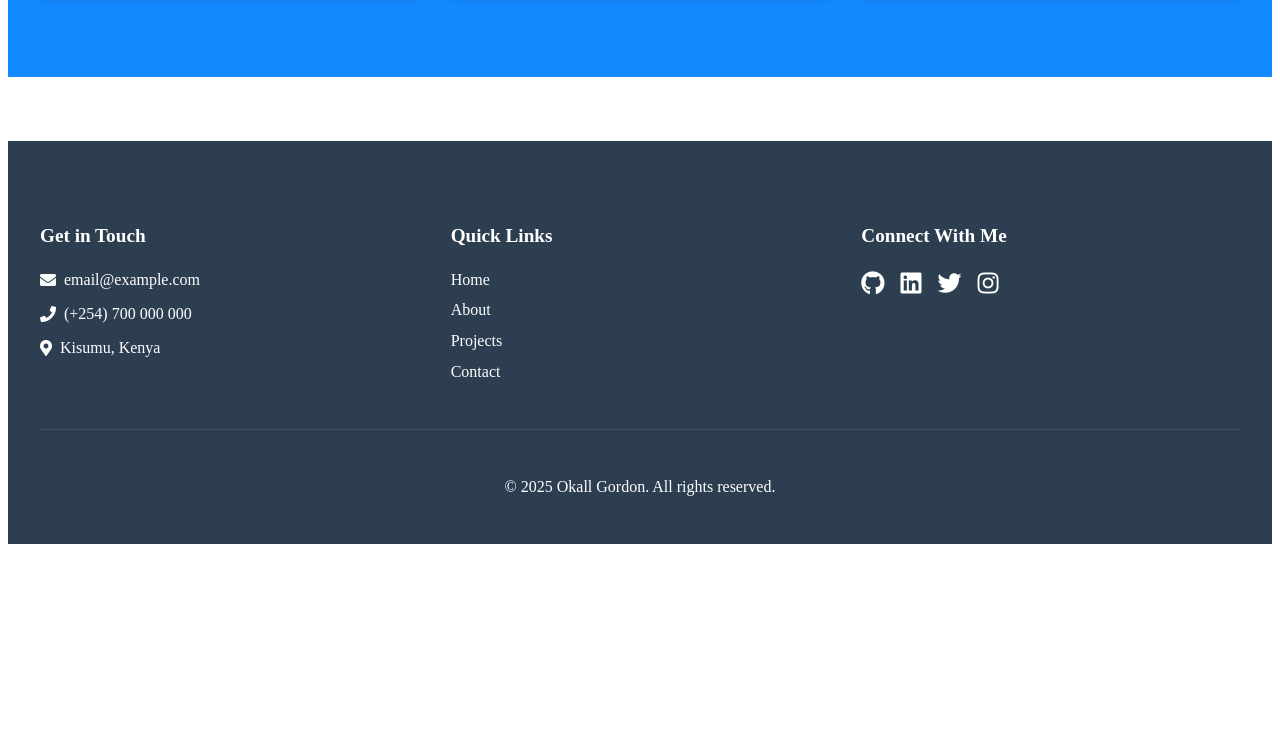
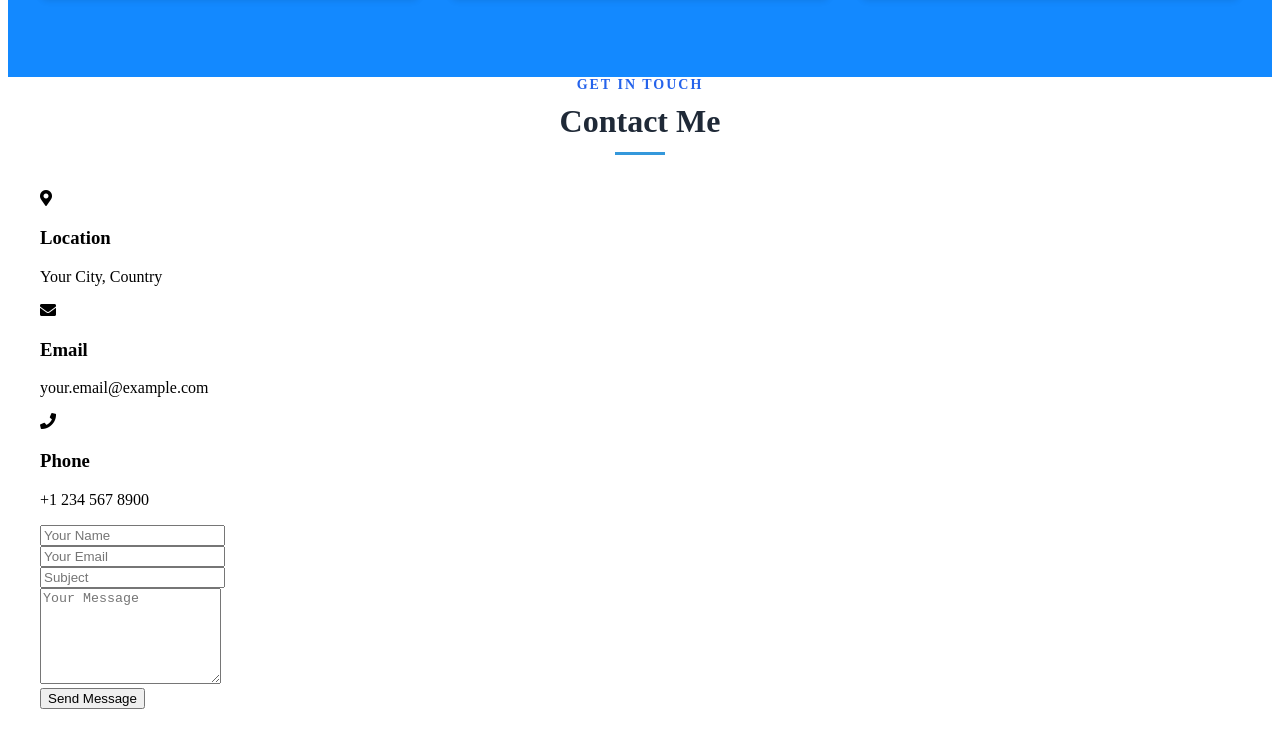
Before and after one commit to OkallGordon/static_web, a plain HTML site: page index.html in a window 1280 px wide. Shown: the part 2652-3400 px from the top of the page. Before the commit the page ends 3204 px from the top, so only its background shows below. Drawn offline with Linux system fonts and the light colour scheme.

Commit message:
created the contact section for the web

```diff
--- a/index.html
+++ b/index.html
@@ -347,6 +347,57 @@
                 </div>
             </div>
         </section>
+
+        <section id="contact" class="contact-section">
+            <div class="container">
+                <div class="section-header">
+                    <span class="section-subtitle">GET IN TOUCH</span>
+                    <h2 class="section-title">Contact Me</h2>
+                </div>
+
+                <div class="contact-wrapper">
+                    <div class="contact-info">
+                        <div class="contact-item">
+                            <i class="fas fa-map-marker-alt"></i>
+                            <div>
+                                <h3>Location</h3>
+                                <p>Your City, Country</p>
+                            </div>
+                        </div>
+                        <div class="contact-item">
+                            <i class="fas fa-envelope"></i>
+                            <div>
+                                <h3>Email</h3>
+                                <p>your.email@example.com</p>
+                            </div>
+                        </div>
+                        <div class="contact-item">
+                            <i class="fas fa-phone"></i>
+                            <div>
+                                <h3>Phone</h3>
+                                <p>+1 234 567 8900</p>
+                            </div>
+                        </div>
+                    </div>
+
+                    <form class="contact-form">
+                        <div class="form-group">
+                            <input type="text" name="name" required placeholder="Your Name">
+                        </div>
+                        <div class="form-group">
+                            <input type="email" name="email" required placeholder="Your Email">
+                        </div>
+                        <div class="form-group">
+                            <input type="text" name="subject" required placeholder="Subject">
+                        </div>
+                        <div class="form-group">
+                            <textarea name="message" required placeholder="Your Message" rows="6"></textarea>
+                        </div>
+                        <button type="submit" class="submit-btn">Send Message</button>
+                    </form>
+                </div>
+            </div>
+        </section>
     </main>
 
     <footer>
```
